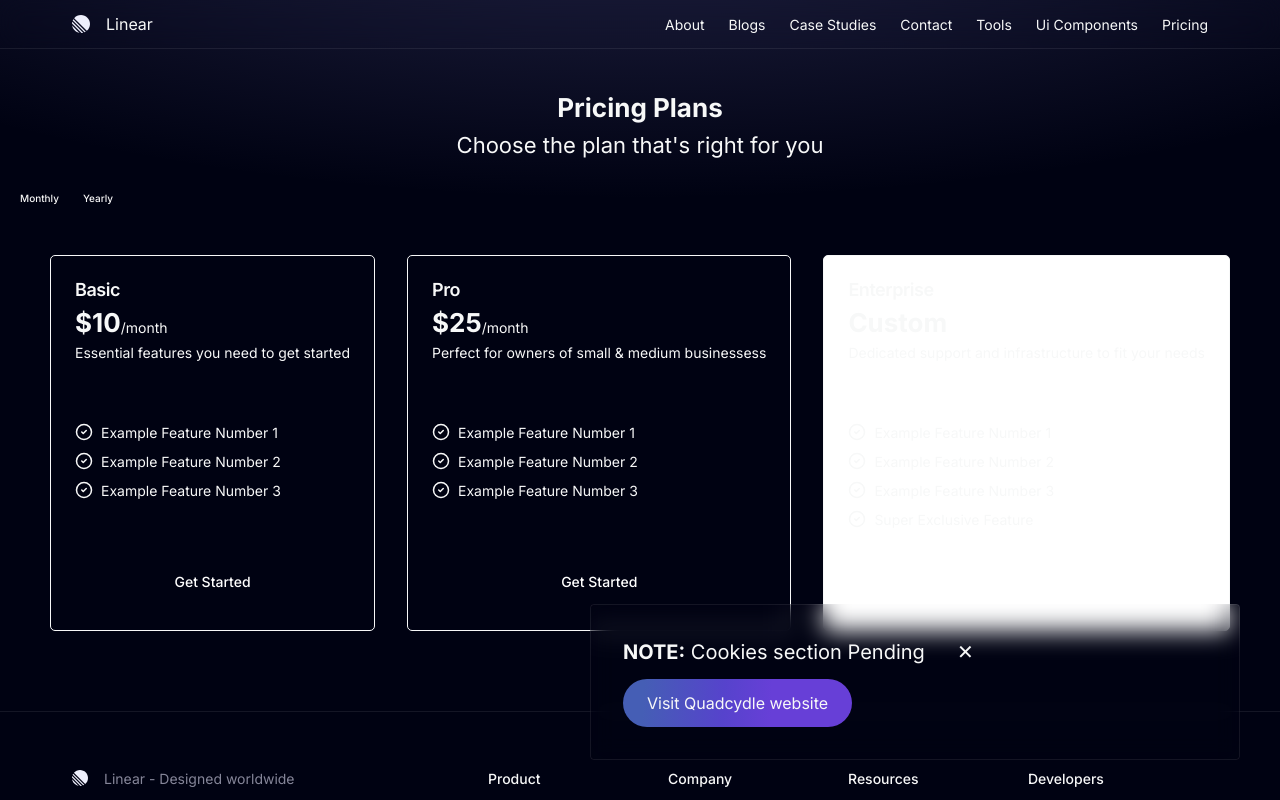
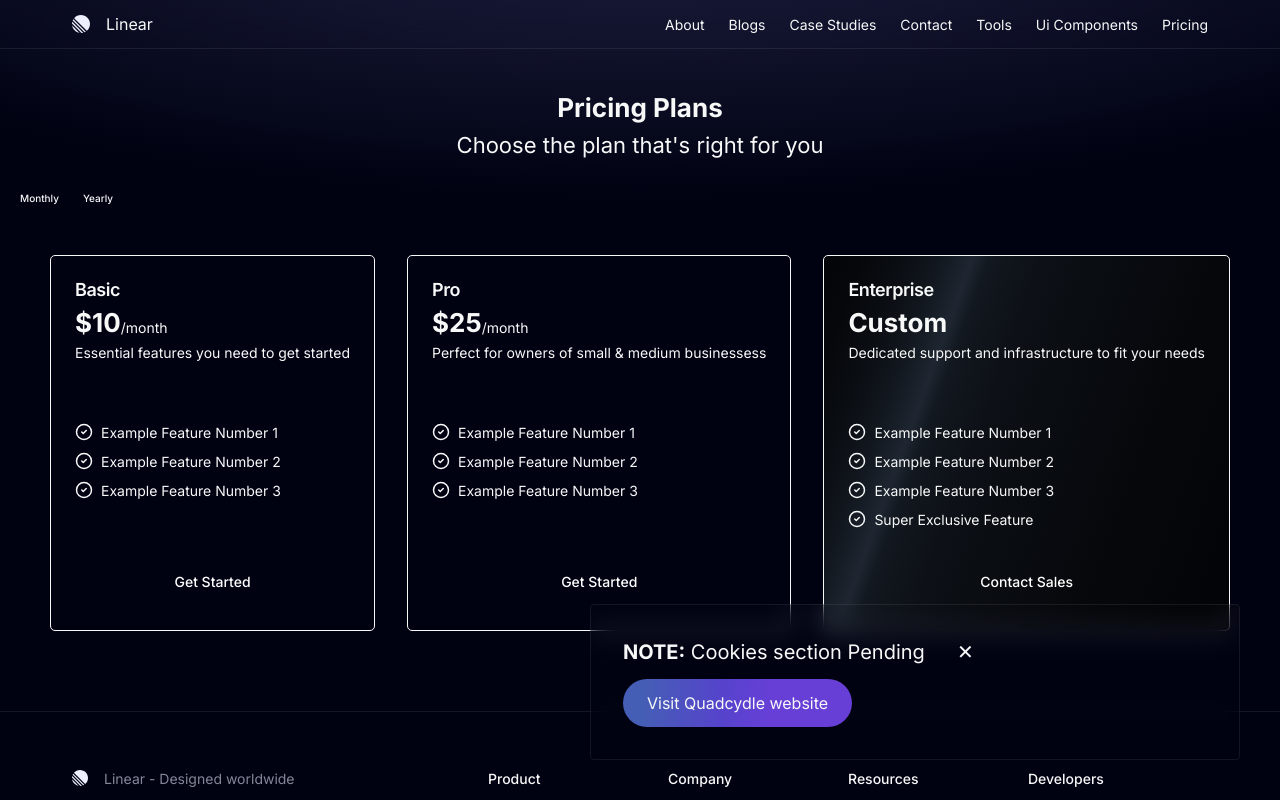
Before and after one commit to Quadcydle/quadcydle.com, a Next.js app: page /pricing in a window 1280 px wide. Shown: the top 800 px of the page. Built offline with nearby package versions, Linux system fonts and the light colour scheme.

Commit message:
Fix: Price css Animation

```diff
--- a/app/(site)/pricing/page.tsx
+++ b/app/(site)/pricing/page.tsx
@@ -6,6 +6,7 @@ import { CheckCircle2 } from "lucide-react"
 import { Button } from "../../../components/Pricing/ui/button"
 import React, { useState } from "react"
 import { cn } from "../../../lib/utils"
+import "./price.css"
 
 type PricingSwitchProps = {
   onSwitch: (value: string) => void
@@ -47,7 +48,7 @@ const PricingSwitch = ({ onSwitch }: PricingSwitchProps) => (
 const PricingCard = ({ isYearly, title, monthlyPrice, yearlyPrice, description, features, actionLabel, popular, exclusive }: PricingCardProps) => (
   <Card
     className={cn(`w-72 flex flex-col justify-between py-1 ${popular ? "border-rose-400" : "border-zinc-700"} mx-auto sm:mx-0`, {
-      "animate-background-shine bg-white dark:bg-[linear-gradient(110deg,#000103,45%,#1e2631,55%,#000103)] bg-[length:200%_100%] transition-colors":
+      "animate-background-shine bg-[linear-gradient(110deg,#000103,45%,#1e2631,55%,#000103)] bg-[length:200%_100%] transition-colors":
         exclusive,
     })}>
     <div>
--- /dev/null
+++ b/app/(site)/pricing/price.css
@@ -0,0 +1,12 @@
+@keyframes background-shine {
+    0% {
+      background-position: 200% 0;
+    }
+    100% {
+      background-position: -200% 0;
+    }
+  }
+
+  .animate-background-shine {
+    animation: background-shine 2s linear infinite;
+  }
```
